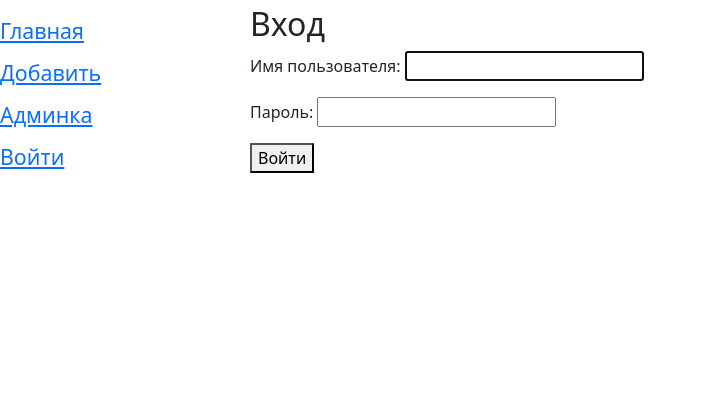
After one commit to morozov1982/pyhon52_bboard, a Django app: page /accounts/login/ in a window 1280 px wide. The commit adds this page. Shown: the part 67-485 px from the top of the page, without its empty margins (0-707 px from the left). Run offline with Django 5.2, Linux system fonts and the light colour scheme; some libraries are stand-ins or nearby versions.

Commit message:
lesson_17: permissions

```diff
--- a/bboard/urls.py
+++ b/bboard/urls.py
@@ -1,3 +1,4 @@
+from django.contrib.auth.views import LoginView, LogoutView
 from django.urls import path
 
 from bboard.views import (index,
@@ -16,5 +17,9 @@ urlpatterns = [
     path('delete/<int:pk>/', BbDeleteView.as_view(), name='delete'),
     path('<int:rubric_id>/', BbRubricBbsView.as_view(), name='by_rubric'),
     path('detail/<int:pk>/', BbDetailView.as_view(), name='detail'),
+
+    path('accounts/login/', LoginView.as_view(), name='login'),
+    path('accounts/logout/', LogoutView.as_view(next_page='bboard:index'), name='logout'),
+
     path('', index, name='index'),
 ]
--- a/samplesite/settings.py
+++ b/samplesite/settings.py
@@ -132,3 +132,8 @@ STATICFILES_DIRS = [
 # https://docs.djangoproject.com/en/5.2/ref/settings/#default-auto-field
 
 DEFAULT_AUTO_FIELD = 'django.db.models.BigAutoField'
+
+
+# LOGIN_URL = "/accounts/login/"
+LOGIN_REDIRECT_URL = "/"
+LOGOUT_REDIRECT_URL = '/'
--- a/templates/inc/main_menu.html
+++ b/templates/inc/main_menu.html
@@ -4,6 +4,15 @@
 
     <a href="{% url 'admin:index' %}">Админка</a>
 
+    {% if user.is_authenticated %}
+        <form action="{% url 'bboard:logout' %}" method="post">
+            {% csrf_token %}
+            <button type="submit" class="btn btn-danger btn-lg">Выйти</button>
+        </form>
+    {% else %}
+        <a href="{% url 'bboard:login' %}">Войти</a>
+    {% endif %}
+
     {% for rubric in rubrics %}
         <a href="{% url 'bboard:by_rubric' rubric.pk %}">
             {{ rubric.name }} ({{ rubric.cnt }})</a>
--- /dev/null
+++ b/templates/registration/login.html
@@ -0,0 +1,18 @@
+{% extends "layout/basic.html" %}
+
+{% block title %}Вход{% endblock %}
+
+{% block content %}
+    <h2>Вход</h2>
+
+    {% if user.is_authenticated %}
+        <p>Вы уже выполнили вход.</p>
+    {% else %}
+    <form method="post">
+        {% csrf_token %}
+        {{ form.as_p }}
+        <input type="hidden" name="next" value="{{ next }}">
+        <button type="submit">Войти</button>
+    </form>
+    {% endif %}
+{% endblock %}
```
Also changed, not shown: bboard/views.py (+14 -0 lines), db.sqlite3.
